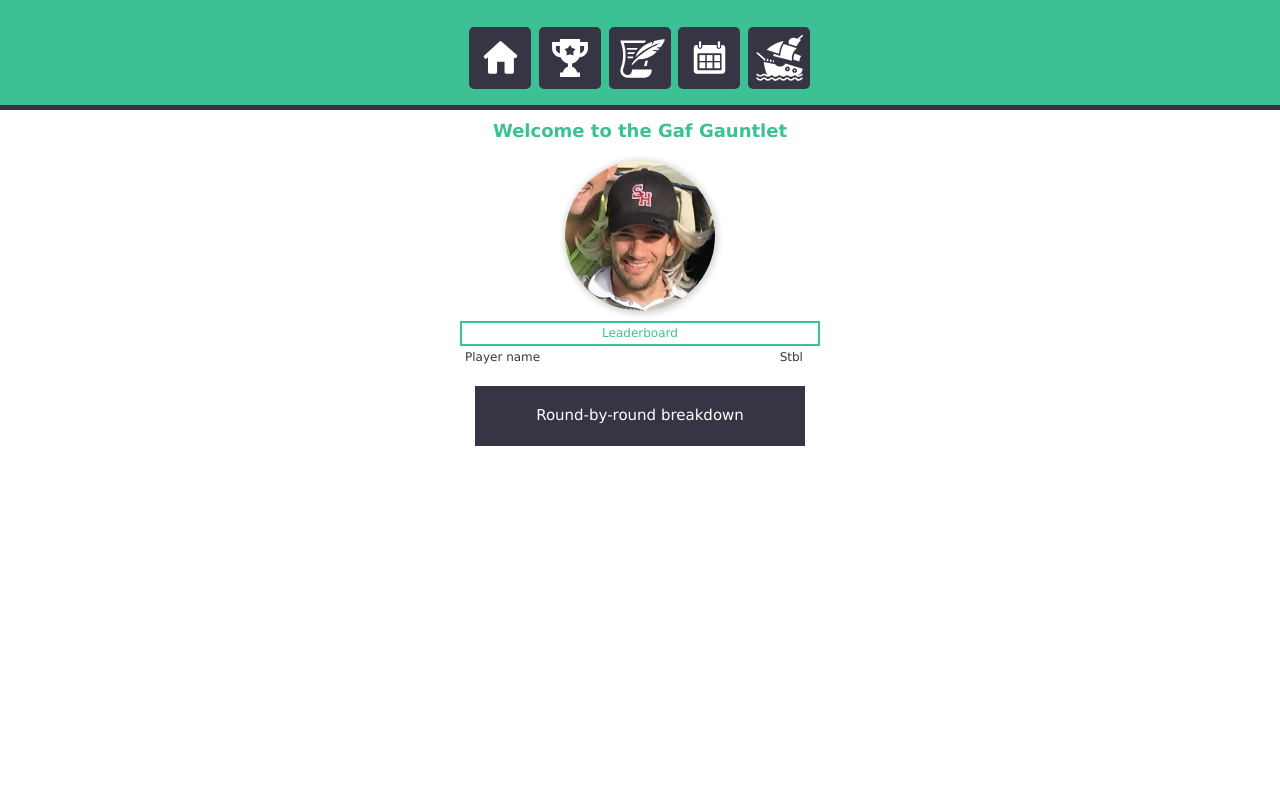
After one commit to dmhburke/db-jaunt-production, a Django app: page /gafgauntlet in a window 1280 px wide. The commit adds this page. Run offline with Django 3.2, Linux system fonts and the light colour scheme; data that the repository does not hold is empty; some libraries are stand-ins or nearby versions.

Commit message:
Add gaf gauntlet page

```diff
--- /dev/null
+++ b/catalog/gafgauntlet.py
@@ -0,0 +1,57 @@
+
+
+def get_gauntlet_scores(gauntlet_dict):
+
+      #define dict details
+      holes = gauntlet_dict["holes"]
+      slot_model = gauntlet_dict["slot_model"]
+      stableford_model = gauntlet_dict["stableford_model"]
+
+      #define players by slot
+      slot_names = slot_model.objects.all()
+      slot_list = []
+      for gauntlet_name in slot_names:
+        if gauntlet_name.player_name == None:
+            slot_list.append(None)
+        else:
+            # slot_list.append(name.player_name)
+            slot_list.append(gauntlet_name.player_name.name)
+
+      #define scores in gauntlet holes
+      fields = stableford_model._meta.get_fields()
+
+      full_list = []
+
+      for hole in holes:
+          inner_list = []
+          try:
+              target_hole=stableford_model.objects.get(hole=hole)
+
+              for field in fields:
+                  if field.name == 'id' or field.name == 'hole':
+                      pass
+                  else:
+                      field_value = getattr(target_hole, field.name)
+                      inner_list.append(field_value)
+              full_list.append(inner_list)
+
+              #combine lists together
+              combined_list = []
+              for counter, field in enumerate(fields):
+                  individual_list = []
+                  if field.name == 'id' or field.name == 'hole':
+                      pass
+                  else:
+                      adj_counter = counter - 2
+                      individual_list.append(slot_list[adj_counter])
+                      sum_list = []
+                      for list_counter, value in enumerate(full_list):
+                          sum_list.append(full_list[list_counter][adj_counter])
+                          summed_list = sum(sum_list)
+                      individual_list.append(summed_list)
+                      combined_list.append(individual_list)
+          except:
+              combined_list = None
+
+      print(f'Gauntlet Scores: {combined_list}')
+      return combined_list
--- a/catalog/static/css/styles.css
+++ b/catalog/static/css/styles.css
@@ -3269,6 +3269,21 @@ select#id_report_name {
   background-color: var(--brandColorMain);
 }
 
+#gafGauntletImg {
+  height: 150px;
+  width: 150px;
+  border-radius: 100%;
+  /* border: 2px solid var(--brandColorMain); */
+  margin: 10px auto;
+  margin-bottom: 10px;
+  background-image: url(https://db-par6golfgeneral.s3.us-east-2.amazonaws.com/media/playerimages/PlayerImageSG.jpg);
+  background-position: 50% 50%;
+  background-size: 150px;
+  background-repeat: no-repeat;
+
+  /* https://db-par6golfgeneral.s3.us-east-2.amazonaws.com/media/playerimages/PlayerImageSG.jpg */
+}
+
 
 /*DESKTOP RESPONSIVE*/
 @media only screen
--- /dev/null
+++ b/catalog/templates/gafGauntlet.html
@@ -0,0 +1,137 @@
+
+{% extends '_baseGolfApp.html' %}
+
+{% block content %}
+
+{% load static %}
+
+<div id=matchReportScrollContainer>
+<!-- {{test_text | linebreaksbr}} -->
+
+<div id=matchReportTitle>Welcome to the Gaf Gauntlet</div>
+
+<div id=gafGauntletImg class=bigShadow></div>
+
+<div id=matchReportLeaderboard>Leaderboard</div>
+<div id=matchReportLeaderboardHeaderRow>
+  <div id=matchReportLeaderboardHeaderPlayer>Player name</div><div id=matchReportLeaderboardHeaderScores></div><div id=matchReportLeaderboardHeaderScores>Stbl</div>
+  </div>
+  <!-- Loop player details -->
+  {% for player, score in total_gauntlet_sum_list_sorted %}
+  {% if player == None %}
+  {% else %}
+  <div class=matchReportPlayerRow>
+      <div id=matchReportLeaderboardPlayer>{{forloop.counter}}. {{player}}</div><div id=matchReportLeaderboardScores></div><div id=matchReportLeaderboardScores>{{score}}</div>
+  </div>
+  {% endif %}
+  {% endfor %}
+  <!-- End player loop -->
+
+<!-- RESULTS SECTION -->
+<div class=matchReportSection id=showResults>Round-by-round breakdown</div>
+<div class="matchReportCollapse" id=resultsCollapse>
+<div class=matchReportContent>
+
+<!-- WARM-UP ROUND -->
+<div id=matchReportLeaderboard>Warm-up round</div>
+<div id=matchReportLeaderboardHeaderRow>
+  <div id=matchReportLeaderboardHeaderPlayer>Player name</div><div id=matchReportLeaderboardHeaderScores></div><div id=matchReportLeaderboardHeaderScores>Stbl</div>
+  </div>
+  <!-- Loop player details -->
+  {% for player, score in warm_up_gauntlet_combined_list %}
+  {% if player == None %}
+  {% else %}
+  <div class=matchReportPlayerRow>
+      <div id=matchReportLeaderboardPlayer>{{forloop.counter}}. {{player}}</div><div id=matchReportLeaderboardScores></div><div id=matchReportLeaderboardScores>{{score}}</div>
+  </div>
+  {% endif %}
+  {% endfor %}
+  <!-- End player loop -->
+
+<!-- ROUND 1 -->
+<div id=matchReportLeaderboard>Round 1</div>
+<div id=matchReportLeaderboardHeaderRow>
+  <div id=matchReportLeaderboardHeaderPlayer>Player name</div><div id=matchReportLeaderboardHeaderScores></div><div id=matchReportLeaderboardHeaderScores>Stbl</div>
+  </div>
+  <!-- Loop player details -->
+  {% for player, score in rd1_gauntlet_combined_list %}
+  {% if player == None %}
+  {% else %}
+  <div class=matchReportPlayerRow>
+      <div id=matchReportLeaderboardPlayer>{{forloop.counter}}. {{player}}</div><div id=matchReportLeaderboardScores></div><div id=matchReportLeaderboardScores>{{score}}</div>
+  </div>
+  {% endif %}
+  {% endfor %}
+  <!-- End player loop -->
+
+  <!-- ROUND 2 -->
+  <div id=matchReportLeaderboard>Round 2</div>
+  <div id=matchReportLeaderboardHeaderRow>
+    <div id=matchReportLeaderboardHeaderPlayer>Player name</div><div id=matchReportLeaderboardHeaderScores></div><div id=matchReportLeaderboardHeaderScores>Stbl</div>
+    </div>
+    <!-- Loop player details -->
+    {% for player, score in rd2_gauntlet_combined_list %}
+    {% if player == None %}
+    {% else %}
+    <div class=matchReportPlayerRow>
+        <div id=matchReportLeaderboardPlayer>{{forloop.counter}}. {{player}}</div><div id=matchReportLeaderboardScores></div><div id=matchReportLeaderboardScores>{{score}}</div>
+    </div>
+    {% endif %}
+    {% endfor %}
+    <!-- End player loop -->
+
+</div>
+</div>
+
+
+{% endblock %}
+
+
+
+<!-- Total Gaf Gauntlet <br><br>
+{% for name, score in total_gauntlet_sum_list_sorted %}
+
+{% if name == None %}
+{% else %}
+
+{{name}} {{score}}<br>
+
+{% endif %}
+
+{% endfor %}
+
+<br><br>Warm Up Gaf Gauntlet<br><br>
+{% for name, score in warm_up_gauntlet_combined_list %}
+
+{% if name == None %}
+{% else %}
+
+{{name}} {{score}}<br>
+
+{% endif %}
+
+{% endfor %}
+
+<br><br>Rd1 Gaf Gauntlet<br><br>
+{% for name, score in rd1_gauntlet_combined_list %}
+
+{% if name == None %}
+{% else %}
+
+{{name}} {{score}}<br>
+
+{% endif %}
+
+{% endfor %}
+
+<br><br>Rd2 Gaf Gauntlet<br><br>
+{% for name, score in rd2_gauntlet_combined_list %}
+
+{% if name == None %}
+{% else %}
+
+{{name}} {{score}}<br>
+
+{% endif %}
+
+{% endfor %} -->
--- a/catalog/templates/scoringPage.html
+++ b/catalog/templates/scoringPage.html
@@ -40,6 +40,12 @@
     <div class="bold whiteText" id="scorespageTextContainer">Sports Tipping</div>
   </div></a>
 
+  <a href="{% url 'gafgauntlet' %}">
+  <div class="bigShadow scorepageButton" id="scorespageButtonRd3">
+    <div id="scorespageIconContainer"><img class="scoresIconImage" src="{% static 'icons/scoresGolfWhite.svg' %}"></div>
+    <div class="bold whiteText" id="scorespageTextContainer">Gaf Gauntlet Leaderboard</div>
+  </div></a>
+
   <!-- <a href="{% url 'entersocial'%}">
   <div class="bigShadow scorepageButton" id="scorespageButtonSocial">
     <div id="scorespageIconContainer"><img class="scoresIconImage" src="{% static 'icons/scoresSocialWhite.svg' %}"></div>
--- a/catalog/urls.py
+++ b/catalog/urls.py
@@ -49,6 +49,7 @@ urlpatterns = [
     path('matchreports', views.matchreports, name='matchreports'),
     path('matchreportsfile', views.matchreportsfile, name='matchreportsfile'),
     path('matchreportsinput', views.matchreportsinputs, name='matchreportsinput'),
-    path('matchreportsinputconfirm', views.matchreportsinputconfirm, name='matchreportsinputconfirm')
-
-]
+    path('matchreportsinputconfirm', views.matchreportsinputconfirm, name='matchreportsinputconfirm'),
+    # GAF GAUNTLET
+    path('gafgauntlet', views.gafgauntlet, name='gafgauntlet')
+    ]
--- a/catalog/views.py
+++ b/catalog/views.py
@@ -1546,3 +1546,89 @@ def matchreportsinputconfirm(request):
     context = {}
 
     return render(request, 'matchreportsinputsconfirm.html', context = context)
+
+def gafgauntlet(request):
+    from catalog.gafgauntlet import get_gauntlet_scores
+
+    warm_up_gauntlet_holes = [1]
+    rd1_gauntlet_holes = [1,3]
+    rd2_gauntlet_holes = [1,2,3]
+
+    warm_up_gauntlet = {
+        "holes": warm_up_gauntlet_holes,
+        "slot_model": Rd4SlotModel,
+        "stableford_model": Rd4StablefordModel
+        }
+
+    rd1_gauntlet = {
+        "holes": rd1_gauntlet_holes,
+        "slot_model": Rd1SlotModel,
+        "stableford_model": Rd1StablefordModel
+        }
+
+    rd2_gauntlet = {
+        "holes": rd2_gauntlet_holes,
+        "slot_model": Rd2SlotModel,
+        "stableford_model": Rd2StablefordModel
+        }
+
+    warm_up_gauntlet_combined_list = get_gauntlet_scores(warm_up_gauntlet)
+    rd1_gauntlet_combined_list = get_gauntlet_scores(rd1_gauntlet)
+    rd2_gauntlet_combined_list = get_gauntlet_scores(rd2_gauntlet)
+
+    # combine all lists into total
+    gauntlet_active_players = PlayerModel.objects.all()
+
+    total_gauntlet_sum_list = []
+    print('FINAL SUM TEST')
+    for player in gauntlet_active_players:
+        #define variables and lists
+        player_results_list = []
+        player_sum_list = []
+        player_name = player.name
+        #create list with name of all active players
+        player_results_list.append(player_name)
+        #loop through warm-up results and add to sum list
+        if warm_up_gauntlet_combined_list == None:
+            pass
+        else:
+            for result in warm_up_gauntlet_combined_list:
+                if result[0] == player_name:
+                    player_sum_list.append(result[1])
+                else:
+                    pass
+        #loop through rd1 results and add to sum list
+        if rd1_gauntlet_combined_list == None:
+            pass
+        else:
+            for result in rd1_gauntlet_combined_list:
+                if result[0] == player_name:
+                    player_sum_list.append(result[1])
+                else:
+                    pass
+        #loop through rd2 results and add to sum list
+        if rd2_gauntlet_combined_list == None:
+            pass
+        else:
+            for result in rd2_gauntlet_combined_list:
+                if result[0] == player_name:
+                    player_sum_list.append(result[1])
+                else:
+                    pass
+        sum_total = sum(player_sum_list)
+        player_results_list.append(sum_total)
+        total_gauntlet_sum_list.append(player_results_list)
+    print(total_gauntlet_sum_list)
+
+
+    total_gauntlet_sum_list_sorted = sorted(total_gauntlet_sum_list, key = lambda x: x[1], reverse=True)
+
+
+    context = {
+        'warm_up_gauntlet_combined_list': warm_up_gauntlet_combined_list,
+        'rd1_gauntlet_combined_list': rd1_gauntlet_combined_list,
+        'rd2_gauntlet_combined_list': rd2_gauntlet_combined_list,
+        'total_gauntlet_sum_list_sorted': total_gauntlet_sum_list_sorted,
+    }
+
+    return render(request, 'gafGauntlet.html', context=context)
--- a/jauntApp/urls.py
+++ b/jauntApp/urls.py
@@ -24,4 +24,4 @@ urlpatterns = [
     path('admin/', admin.site.urls),
     path('', include('catalog.urls')),
     path('', RedirectView.as_view(url='', permanent=True)),
-] #+ static(settings.MEDIA_URL, document_root=settings.MEDIA_ROOT)
+] + static(settings.MEDIA_URL, document_root=settings.MEDIA_ROOT)
```
Also changed, not shown: jauntApp/settings.py (+20 -20 lines), 1 other file.
